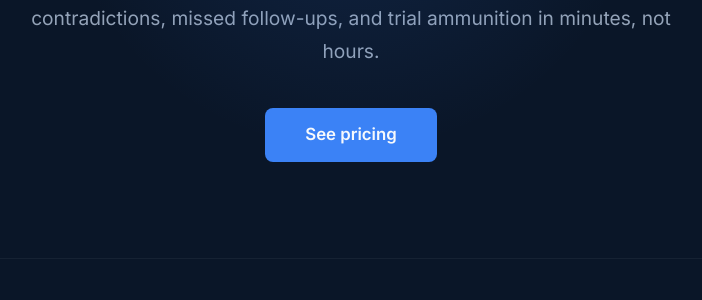
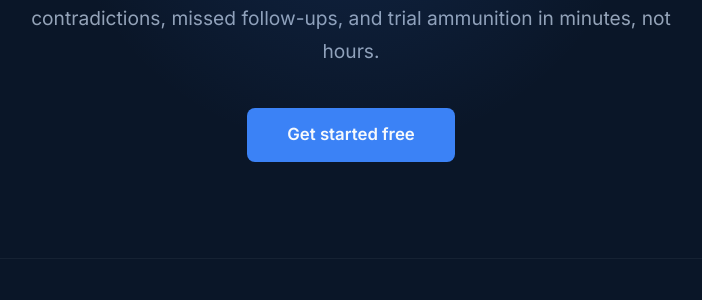
Before and after one commit to richards3344/depohindsight, a Flask app: page / in a window 1280 px wide. Shown: the part 445-745 px from the top of the page, without its empty margins (289-991 px from the left). Run offline with Flask 3, Linux system fonts and the light colour scheme.

Commit message:
Change hero CTA back to Get started free

```diff
--- a/templates/index.html
+++ b/templates/index.html
@@ -8,7 +8,7 @@
     <div class="hero-badge">AI-Powered Deposition Analysis</div>
     <h1>Your depositions have <br>untapped <em>opportunities</em></h1>
     <p>Depo Hindsight is an AI second chair that reviews your entire transcript and delivers a detailed strategy report — catching contradictions, missed follow-ups, and trial ammunition in minutes, not hours.</p>
-    <a href="{{ url_for('pricing') }}" class="hero-cta">See pricing</a>
+    <a href="{{ url_for('register') }}" class="hero-cta">Get started free</a>
   </div>
 </section>
 
```
